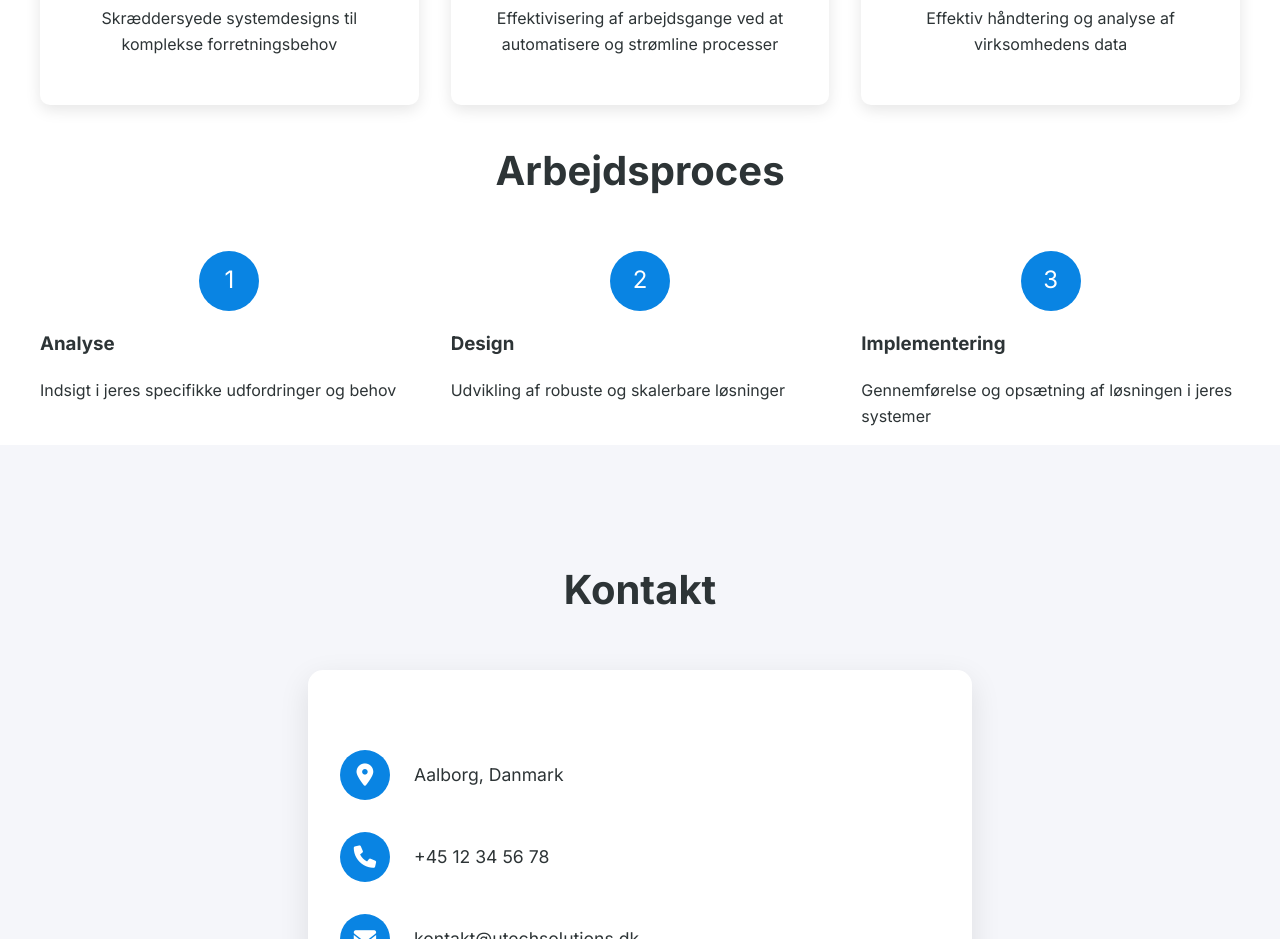
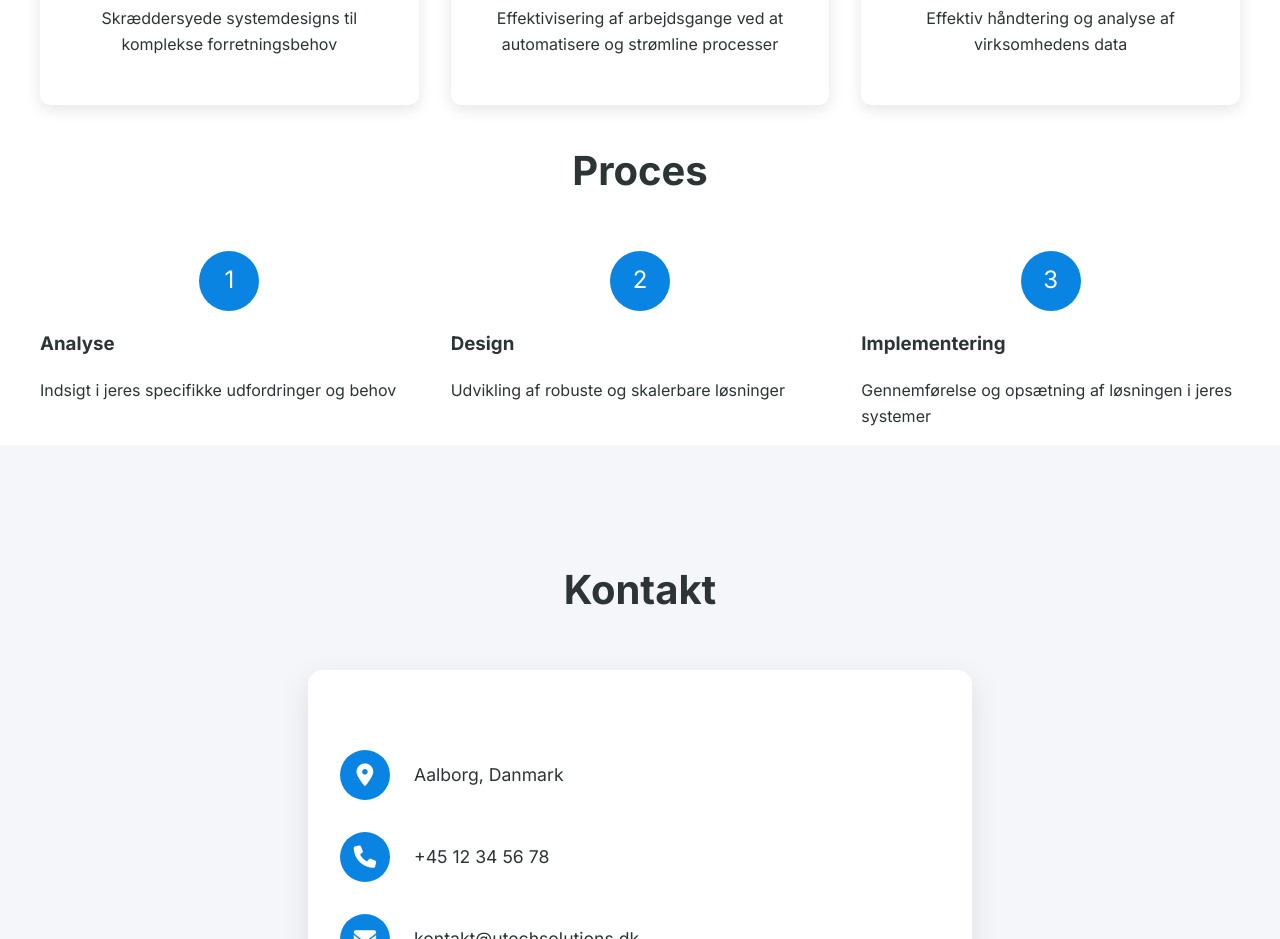
Before and after one commit to Umut93/utechsolutions, a plain HTML site: page index.html in a window 1280 px wide. Shown: the part 1200-2139 px from the top of the page. Drawn offline with Linux system fonts and the light colour scheme.

Commit message:
Update index.html

```diff
--- a/index.html
+++ b/index.html
@@ -63,7 +63,7 @@
     <!-- Process Section -->
     <section id="process" class="section">
         <div class="container">
-            <h2>Arbejdsproces</h2>
+            <h2>Proces</h2>
             <div class="process-steps">
                 <div class="step">
                     <div class="step-number">1</div>
```
